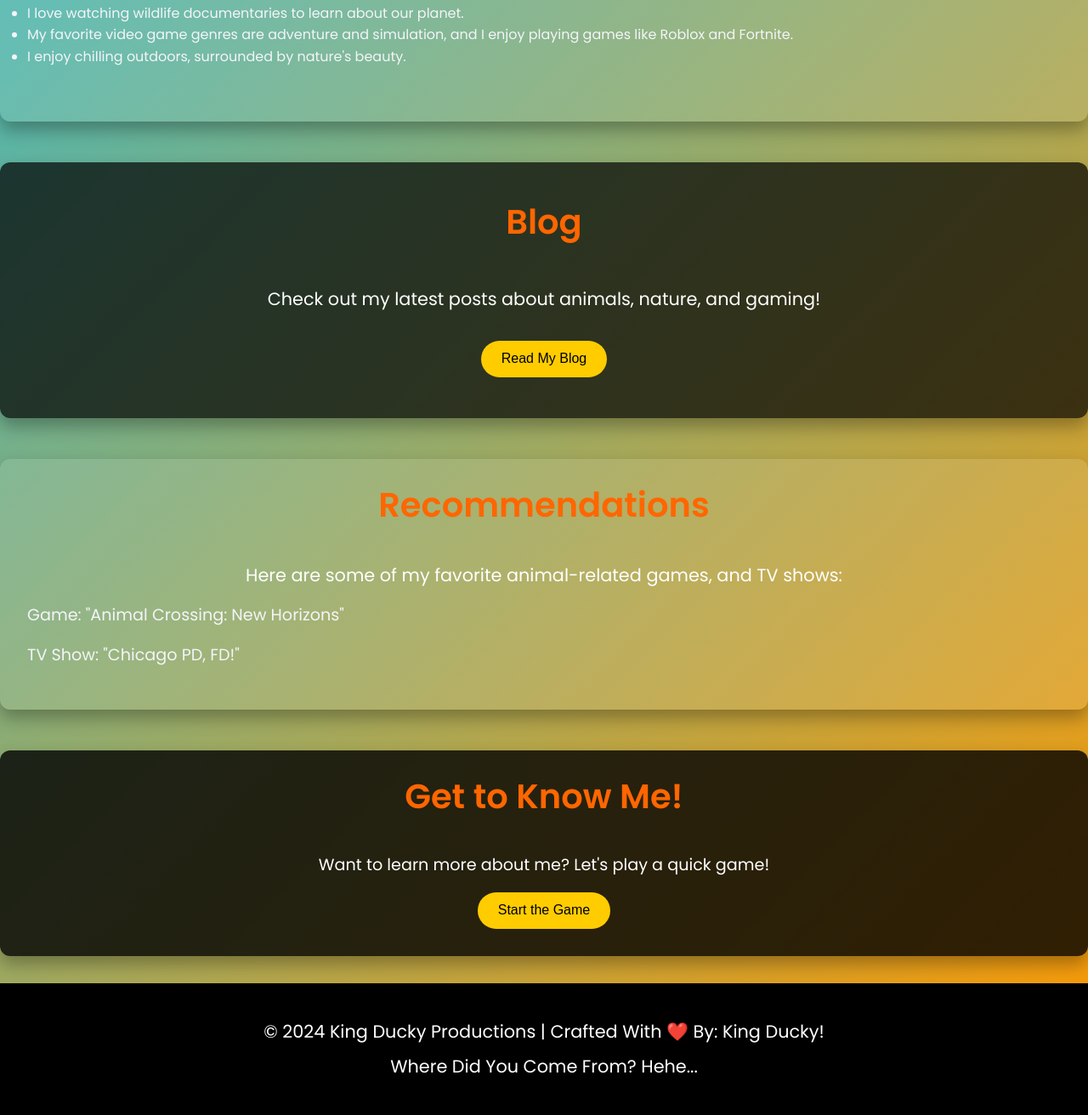
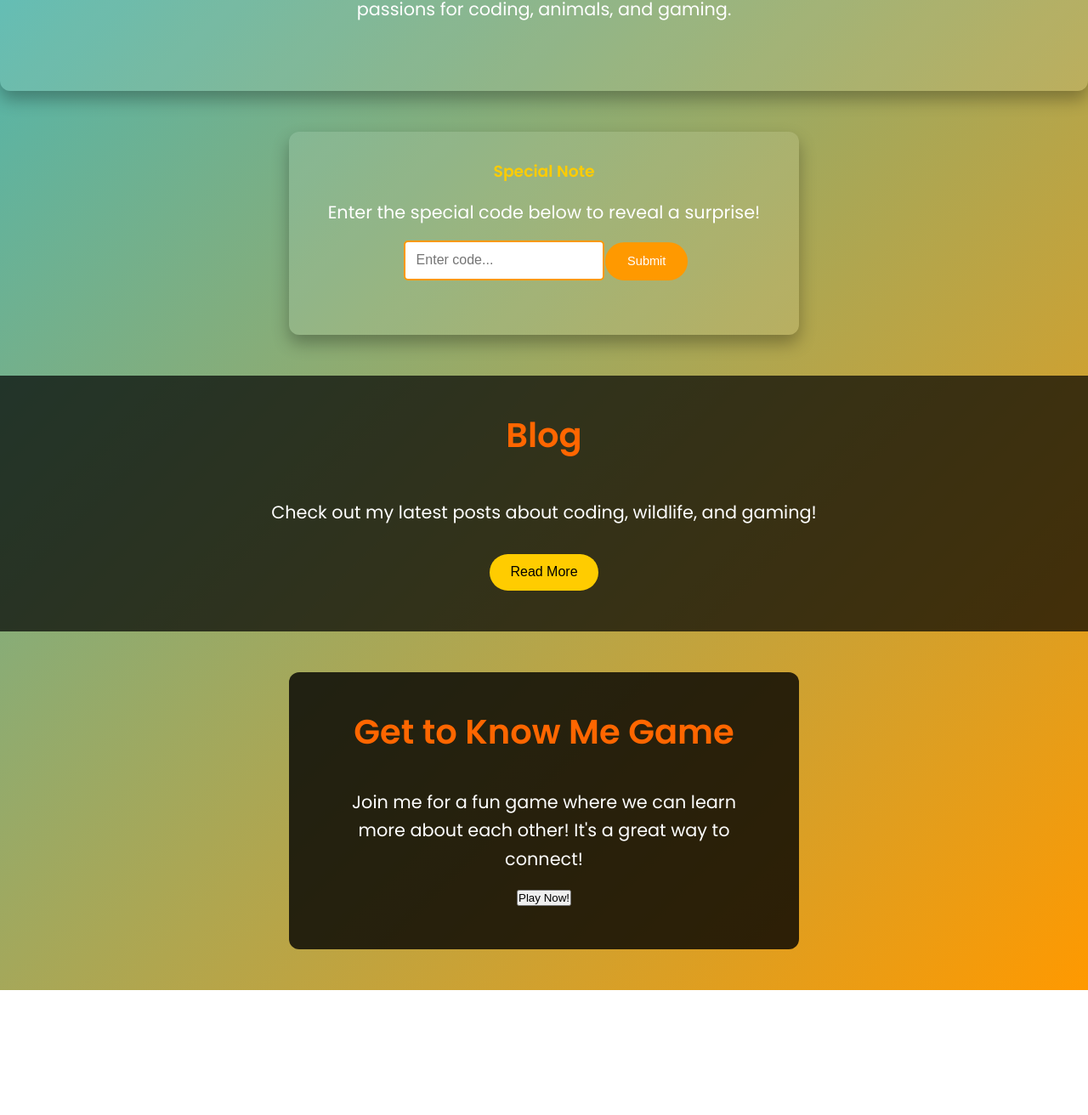
Before and after one commit to Lukel001/MyWebsite, a plain HTML site: page index.html in a window 1280 px wide. Shown: the part 1192-2504 px from the top of the page at 85% size. After the commit the page ends 2357 px from the top, so only its background shows below. Drawn offline with Linux system fonts and the light colour scheme.

Commit message:
Update index.html

```diff
--- a/index.html
+++ b/index.html
@@ -6,6 +6,9 @@
     <meta http-equiv="X-UA-Compatible" content="ie=edge">
     <title>King Ducky | 2024</title>
     <link href="https://fonts.googleapis.com/css2?family=Poppins:wght@400;600&display=swap" rel="stylesheet">
+
+    <meta name="description" content="King Ducky's personal website, where animals, coding, gaming, and nature come together. Check out my blog, recommendations, and fun games!">
+
     <style>
         /* Global Styles */
         * {
@@ -68,6 +71,7 @@
             background: url('https://yourimagepath.com/duck_background.jpg') no-repeat center center/cover;
             position: relative;
             animation: heroFadeIn 2s ease;
+            background-attachment: fixed;
         }
         .hero:after {
             content: '';
@@ -102,6 +106,33 @@
             100% { transform: rotate(360deg); }
         }
 
+        /* Reusable Button Styles */
+        .btn {
+            background-color: #ff9900;
+            color: #fff;
+            padding: 1rem 2rem;
+            border: none;
+            border-radius: 50px;
+            cursor: pointer;
+            transition: background-color 0.3s, transform 0.3s, box-shadow 0.3s;
+            font-size: 1.1rem;
+            box-shadow: 0 4px 10px rgba(0, 0, 0, 0.3);
+            display: inline-block;
+        }
+        .btn:hover {
+            background-color: #ffcc00;
+            transform: scale(1.05);
+            box-shadow: 0 6px 12px rgba(0, 0, 0, 0.4);
+        }
+        .btn-primary {
+            background-color: #ffcc00;
+            color: #000;
+        }
+        .btn-primary:hover {
+            background-color: #fff;
+            color: #000;
+        }
+
         /* Section Styles */
         .container {
             padding: 4rem 2rem;
@@ -131,6 +162,54 @@
             color: #fff;
             text-align: center;
             margin: 0 0 1rem;
+        }
+
+        /* Special Note Section */
+        #specialNote {
+            background: rgba(255, 255, 255, 0.1);
+            padding: 2rem;
+            border-radius: 12px;
+            box-shadow: 0 10px 20px rgba(0, 0, 0, 0.3);
+            text-align: center;
+            margin: 3rem auto;
+            max-width: 600px; /* Added max-width for better spacing */
+        }
+        #specialNote h3 {
+            color: #ffcc00;
+            margin-bottom: 1rem;
+        }
+        #specialNote input {
+            padding: 0.8rem;
+            font-size: 1rem;
+            border-radius: 5px;
+            border: 2px solid #ff9900;
+            margin-bottom: 1rem;
+        }
+        #specialNote button {
+            background-color: #ff9900;
+            color: #fff;
+            padding: 0.8rem 1.5rem;
+            border: none;
+            border-radius: 50px;
+            cursor: pointer;
+            transition: all 0.3s;
+            animation: pulse 1.5s infinite; /* Added pulse animation */
+        }
+        #specialNote button:hover {
+            background-color: #ffcc00;
+            color: #000;
+            transform: scale(1.05);
+            box-shadow: 0 4px 12px rgba(0, 0, 0, 0.5);
+        }
+
+        /* Pulse Animation for Button */
+        @keyframes pulse {
+            0%, 100% {
+                transform: scale(1);
+            }
+            50% {
+                transform: scale(1.1);
+            }
         }
 
         /* Blog Section */
@@ -163,95 +242,15 @@
             box-shadow: 0 4px 12px rgba(0, 0, 0, 0.5);
         }
 
-        /* Interactive Button */
-        .btn {
-            background-color: #ff9900;
-            color: #fff;
-            padding: 1rem 2rem;
-            border: none;
-            border-radius: 50px;
-            cursor: pointer;
-            transition: background-color 0.3s, transform 0.3s, box-shadow 0.3s;
-            font-size: 1.1rem;
-            box-shadow: 0 4px 10px rgba(0, 0, 0, 0.3);
-            display: inline-block;
-        }
-        .btn:hover {
-            background-color: #ffcc00;
-            transform: scale(1.05);
-            box-shadow: 0 6px 12px rgba(0, 0, 0, 0.4);
-        }
-
         /* Get to Know Me Game */
         #getToKnowMe {
             background: rgba(0, 0, 0, 0.8);
             color: #ffcc00;
-            padding: 2rem;
-            margin: 2rem auto;
+            padding: 3rem;
             text-align: center;
             border-radius: 12px;
-            box-shadow: 0 10px 20px rgba(0, 0, 0, 0.3);
-        }
-        #getToKnowMe p {
-            font-size: 1.2rem;
-        }
-        #getToKnowMe button {
-            background-color: #ffcc00;
-            color: #000;
-            padding: 0.8rem 1.5rem;
-            border: none;
-            border-radius: 50px;
-            font-size: 1rem;
-            cursor: pointer;
-            transition: all 0.3s;
-        }
-        #getToKnowMe button:hover {
-            background-color: #fff;
-            transform: scale(1.05);
-        }
-
-        /* Responsive Design */
-        @media (max-width: 768px) {
-            .hero h1 {
-                font-size: 3rem;
-            }
-            nav a {
-                font-size: 1rem;
-            }
-            h2 {
-                font-size: 2rem;
-            }
-        }
-
-        /* Footer */
-        footer {
-            background: #000;
-            color: #fff;
-            padding: 2rem;
-            text-align: center;
-            transition: background-color 0.3s;
-        }
-        footer p {
-            margin: 0.5rem 0;
-        }
-
-        /* AI Recommendation Section */
-        #recommendations {
-            background-color: rgba(255, 255, 255, 0.1);
-            padding: 2rem;
-            border-radius: 12px;
-            margin: 3rem 0;
-        }
-        #recommendations h2 {
-            color: #ff6600;
-        }
-        #recommendations ul {
-            list-style: none;
-            padding: 0;
-        }
-        #recommendations li {
-            margin: 1rem 0;
-            font-size: 1.2rem;
+            margin: 3rem auto;
+            max-width: 600px;
         }
     </style>
 </head>
@@ -261,53 +260,53 @@
         <div>
             <a href="#about">About Me</a>
             <a href="#blog">Blog</a>
-            <a href="#recommendations">Recommendations</a>
             <a href="#getToKnowMe">Get to Know Me</a>
         </div>
     </nav>
 
     <header class="hero">
-        <h1>Are You Ready To Dive into the world of King Ducky?</h1>
-        <div class="cool-animation">🦆 Quack! 🦆</div>
+        <h1>Welcome to King Ducky's World!</h1>
+        <div class="cool-animation">🐥✨</div>
     </header>
 
-    <section id="about" class="container">
+    <section class="container" id="about">
         <h2>About Me</h2>
-        <p>Hi, I'm King Ducky! I'm passionate about animals, coding, gaming, and nature.</p>
-        <p>Here are a few fun facts about me:</p>
-        <ul>
-            <li>I have two adorable turtles named Gary and NayNay.</li>
-            <li>I love watching wildlife documentaries to learn about our planet.</li>
-            <li>My favorite video game genres are adventure and simulation, and I enjoy playing games like Roblox and Fortnite.</li>
-            <li>I enjoy chilling outdoors, surrounded by nature's beauty.</li>
-        </ul>
+        <p>Hi there! I'm Luke, a coding enthusiast, animal lover, and gamer. I enjoy exploring the world of wildlife and nature, finding inspiration in every adventure.</p>
+        <p>My pets, Gary and NayNay, two wonderful turtles, bring me endless joy and serve as my motivation to blend my passions for coding, animals, and gaming.</p>
     </section>
 
-    <section id="blog" class="container">
-        <h2>Blog</h2>
-        <p>Check out my latest posts about animals, nature, and gaming!</p>
-        <button>Read My Blog</button>
+    <section id="specialNote">
+        <h3>Special Note</h3>
+        <p>Enter the special code below to reveal a surprise!</p>
+        <input type="text" id="codeInput" placeholder="Enter code...">
+        <button onclick="checkCode()">Submit</button>
+        <p id="noteMessage"></p>
     </section>
 
-    <section id="recommendations" class="container">
-        <h2>Recommendations</h2>
-        <p>Here are some of my favorite animal-related games, and TV shows:</p>
-        <ul>
-            <li>Game: "Animal Crossing: New Horizons"</li>
-            <li>TV Show: "Chicago PD, FD!"</li>
-        </ul>
+    <section id="blog">
+        <h2>Blog</h2>
+        <p>Check out my latest posts about coding, wildlife, and gaming!</p>
+        <button onclick="location.href='blog.html'">Read More</button>
     </section>
 
     <section id="getToKnowMe">
-        <h2>Get to Know Me!</h2>
-        <p>Want to learn more about me? Let's play a quick game!</p>
-        <button>Start the Game</button>
+        <h2>Get to Know Me Game</h2>
+        <p>Join me for a fun game where we can learn more about each other! It's a great way to connect!</p>
+        <button onclick="location.href='game.html'">Play Now!</button>
     </section>
 
-   <footer>
-    <p>&copy; 2024 King Ducky Productions | Crafted With ❤️ By: King Ducky!</p>
-    <p>Where Did You Come From? Hehe...</p>
-</footer>
-
+    <script>
+        function checkCode() {
+            const codeInput = document.getElementById("codeInput").value;
+            const noteMessage = document.getElementById("noteMessage");
+            if (codeInput === "Ducky123") {
+                noteMessage.textContent = "🎉 Congratulations! You've unlocked the special surprise! 🦆";
+                noteMessage.style.color = "#ffcc00"; // Change text color
+            } else {
+                noteMessage.textContent = "🚫 Incorrect code. Try again!";
+                noteMessage.style.color = "#ff0000"; // Change text color
+            }
+        }
+    </script>
 </body>
 </html>
```
